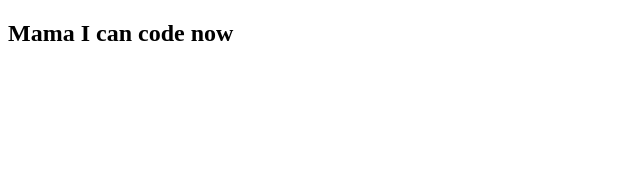
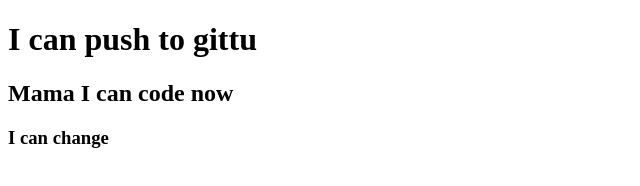
Before and after one commit to mdshohidi763/my-final-repo, a plain HTML site: page index.html in a window 1280 px wide. Shown: the whole page, without its empty margins (0-640 px from the left). Drawn offline with Linux system fonts and the light colour scheme.

Commit message:
added style

```diff
--- a/index.html
+++ b/index.html
@@ -5,8 +5,11 @@
     <meta name="viewport" content="width=device-width, initial-scale=1.0">
     <meta http-equiv="X-UA-Compatible" content="ie=edge">
     <title>My-final-repo</title>
+    <link rel="stylesheet" href="style.css">
 </head>
 <body>
+    <h1>I can push to gittu</h1>
     <h2>Mama I can code now</h2>
+    <h3>I can change</h3>
 </body>
 </html>
```
Also changed, not shown: style.css (added).
